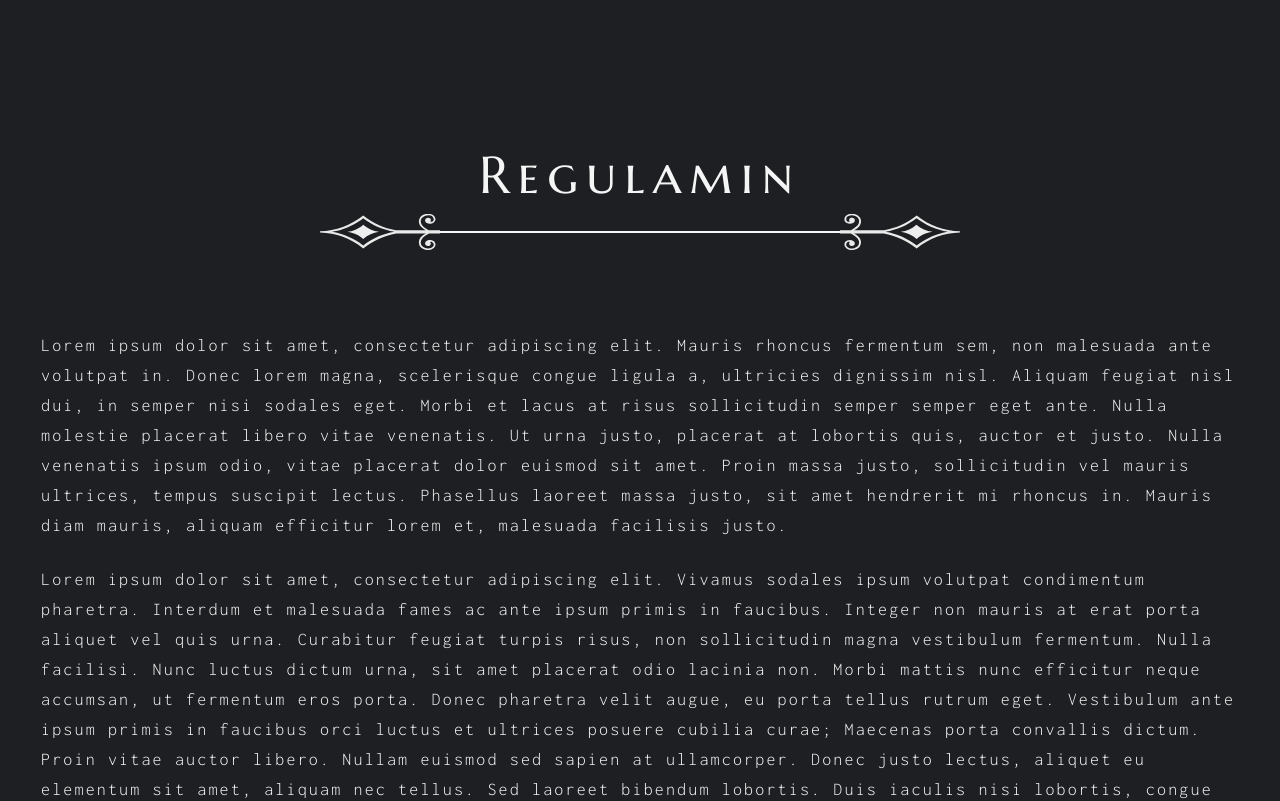
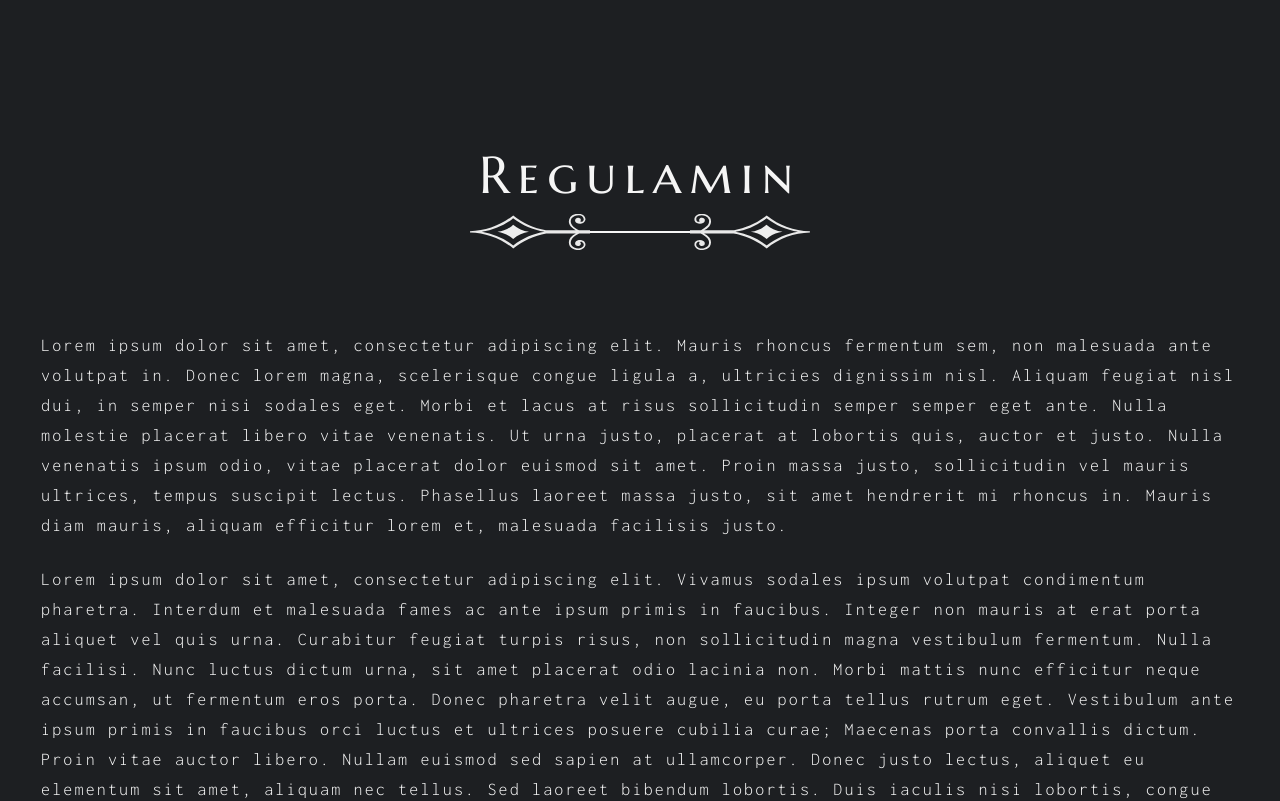
Before and after one commit to Delicadency/k2inked, a Next.js app: page /regulamin in a window 1280 px wide. Shown: the top 801 px of the page. Built offline with nearby package versions, Linux system fonts and the light colour scheme.

Commit message:
feat: created universal PageLayout component and swapped the code in Regulations and Privacy Policy pages

```diff
--- a/src/app/polityka-prywatnosci/page.tsx
+++ b/src/app/polityka-prywatnosci/page.tsx
@@ -1,19 +1,14 @@
-import { Container } from "@/components/Container";
-import { Heading } from "@/components/Heading";
-import { Divider } from "@/icons/Divider";
 import { policies } from "./data";
+import { PageLayout } from "@/components/PageLayout";
 
 const Policy = () => {
   return (
-    <div className="text-light bg-dark h-fit">
-      <Container className="flex flex-col items-center px-6.5 pt-34">
-        <Heading variant="light" tag="h2" className="text-center">
-          Polityka prywatności
-        </Heading>
-        <Divider className="tablet:hidden mb-14" capWidth={70} />
-        <div className="desktop:w-240 tablet:w-180">
-          <Divider className="tablet:flex mb-20 hidden" />
-        </div>
+    <PageLayout
+      variant="dark"
+      headingName="Polityka prywatności"
+      tabDivWidth={720}
+      deskDivWidth={960}
+    >
       <article className="tablet:text-lg mb-25 text-base leading-7.5 font-light tracking-[0.12em]">
         {policies.map((policy, i) => (
           <p className="mb-6" key={i}>
@@ -21,8 +16,7 @@ const Policy = () => {
           </p>
         ))}
       </article>
-      </Container>
-    </div>
+    </PageLayout>
   );
 };
 
--- a/src/app/regulamin/page.tsx
+++ b/src/app/regulamin/page.tsx
@@ -1,19 +1,14 @@
-import { Container } from "@/components/Container";
-import { Heading } from "@/components/Heading";
-import { Divider } from "@/icons/Divider";
 import { regulations } from "./data";
+import { PageLayout } from "@/components/PageLayout";
 
 const Regulations = () => {
   return (
-    <div className="text-light bg-dark h-fit">
-      <Container className="flex flex-col items-center px-6.5 pt-34">
-        <Heading variant="light" tag="h2">
-          Regulamin
-        </Heading>
-        <Divider className="tablet:hidden mb-14" capWidth={70} />
-        <div className="w-160">
-          <Divider className="tablet:flex mb-20 hidden" />
-        </div>
+    <PageLayout
+      variant="dark"
+      headingName="Regulamin"
+      tabDivWidth={640}
+      deskDivWidth={640}
+    >
       <article className="tablet:text-lg mb-25 text-base leading-7.5 font-light tracking-[0.12em]">
         {regulations.map((regulation, i) => (
           <p className="mb-6" key={i}>
@@ -21,8 +16,7 @@ const Regulations = () => {
           </p>
         ))}
       </article>
-      </Container>
-    </div>
+    </PageLayout>
   );
 };
 
--- /dev/null
+++ b/src/components/PageLayout.tsx
@@ -0,0 +1,49 @@
+import { ReactNode } from "react";
+import { cn } from "@/utils";
+import { Heading } from "./Heading";
+import { Container } from "./Container";
+import { Divider } from "@/icons/Divider";
+
+type PageProps = {
+  variant: "light" | "dark";
+  headingName: string;
+  tabDivWidth: number;
+  deskDivWidth: number;
+  children: ReactNode;
+};
+
+export const PageLayout = ({
+  variant,
+  headingName,
+  tabDivWidth,
+  deskDivWidth,
+  children,
+}: PageProps) => {
+  const pageVariants = {
+    light: "text-dark bg-light",
+    dark: "text-light bg-dark",
+  };
+
+  return (
+    <section className={cn(pageVariants[variant], "h-fit")}>
+      <Container className="flex flex-col items-center px-6.5 pt-34">
+        {variant === "light" ? (
+          <Heading tag="h2" variant="dark" className="text-center">
+            {headingName}
+          </Heading>
+        ) : (
+          <Heading tag="h2" variant="light" className="text-center">
+            {headingName}
+          </Heading>
+        )}
+        <Divider className="tablet:hidden mb-14" capWidth={70} />
+        <div
+          className={`tablet:w-[${tabDivWidth}px] desktop:w-[${deskDivWidth}px]`}
+        >
+          <Divider className="tablet:flex mb-20 hidden" />
+        </div>
+        {children}
+      </Container>
+    </section>
+  );
+};
```
Lines whose indentation alone changed are shown as unchanged.
